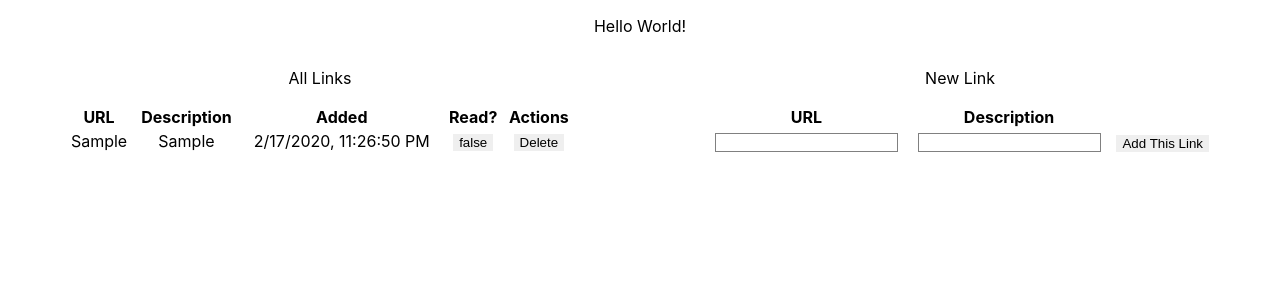
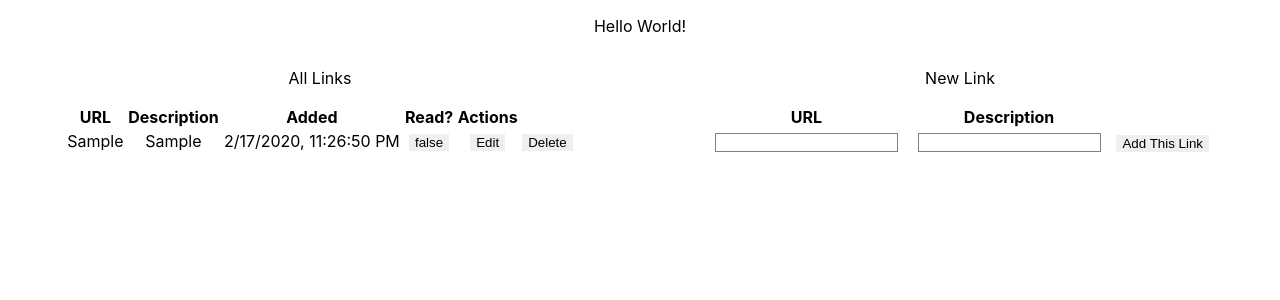
Before and after one commit to aaronbrunet/read-l8r, a React (Create React App) app in the folder playground/read-later/: page / in a window 1280 px wide. Both pictures are taken after typing "Sample", "Sample" into the empty fields and a click on the button "Add This Link". Shown: the top 300 px of the page. Built offline with nearby package versions, Linux system fonts and the light colour scheme; no server answers; the database is empty.

Commit message:
Added edit button - no functionality

```diff
--- a/playground/read-later/src/components/list.js
+++ b/playground/read-later/src/components/list.js
@@ -19,6 +19,7 @@ const List = (props) => {
              <td name="description">{row.description}</td>
              <td name="time">{row.timestamp}</td>
              <td name="read"><button onClick={()=>markRead(row)}>{row.read.toString()}</button></td>
+             <td name="actions"><button>Edit</button></td>
              <td name="actions"><button onClick={()=>props.delete(row.id)}>Delete</button></td>
          </Link>
     ))
```
